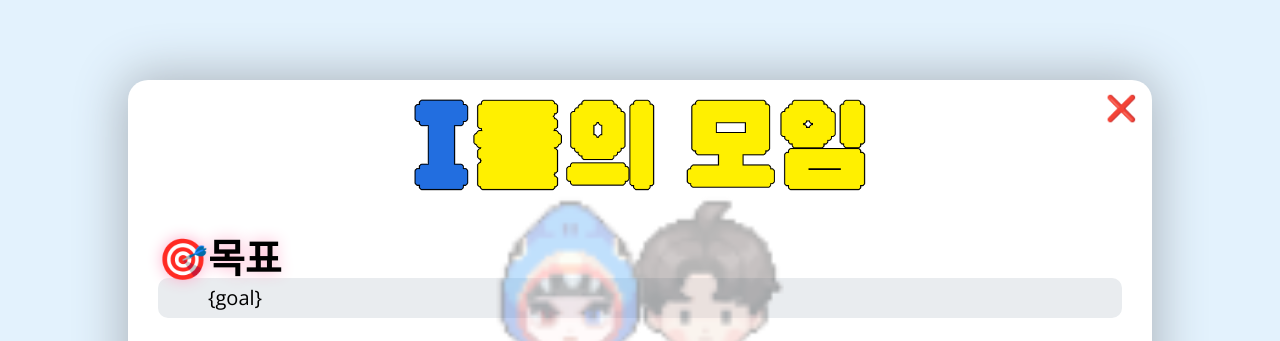
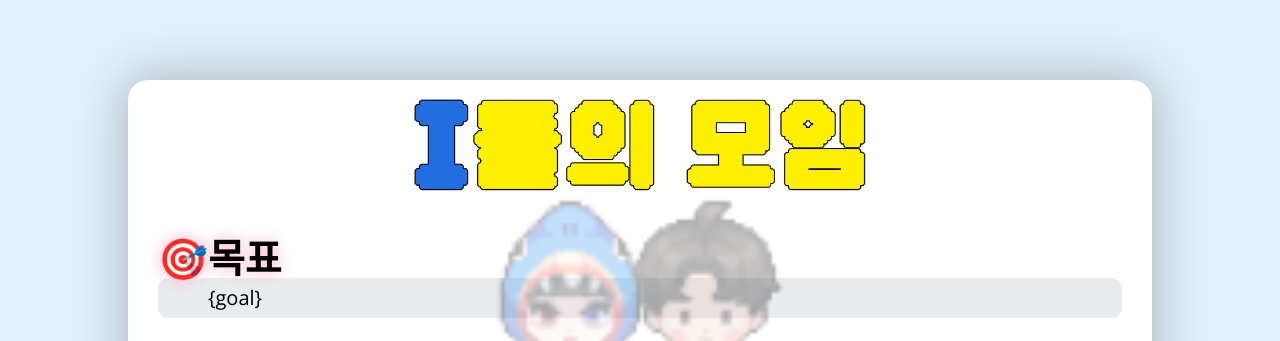
Before and after one commit to harukang/teamInfo, a Python web app: template templates/team.html in a window 1280 px wide. Shown: the top 341 px of the page. Run offline with Jinja, Linux system fonts and the light colour scheme; the template is opened without the code that fills it, so the values that code supplies are empty.

Commit message:
Revert "팀 페이지 닫기 a tag 추가"
This reverts commit f3687ce671da9ec6aebb778d450654ecb86ae1b6.

```diff
--- a/templates/team.html
+++ b/templates/team.html
@@ -10,7 +10,6 @@
 <body>
 <section class="screen team-screen">
     <header class="team-header">
-        <a href="#" class="close">❌</a>
         <img class="team-header__title" src="../imgs/title.png"/>
     </header>
     <main class="team-main">
```
